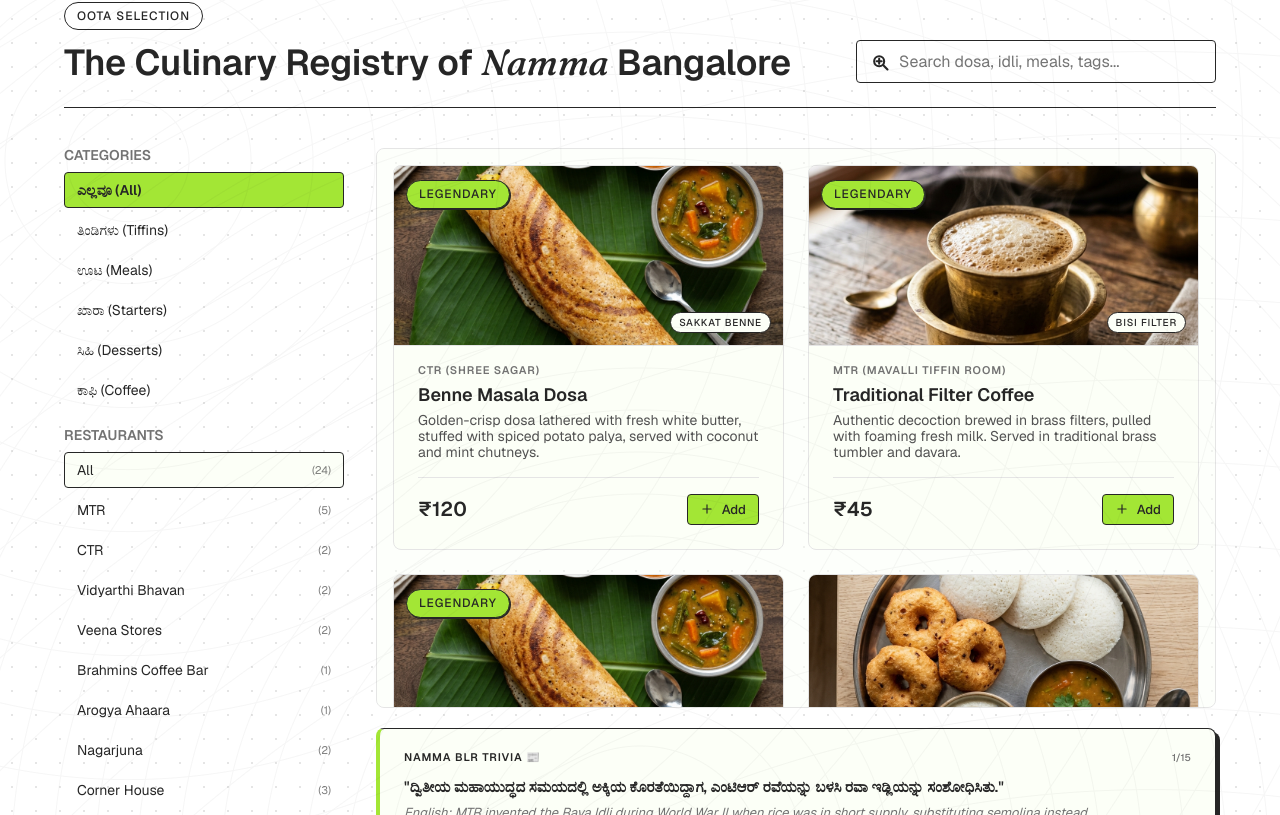
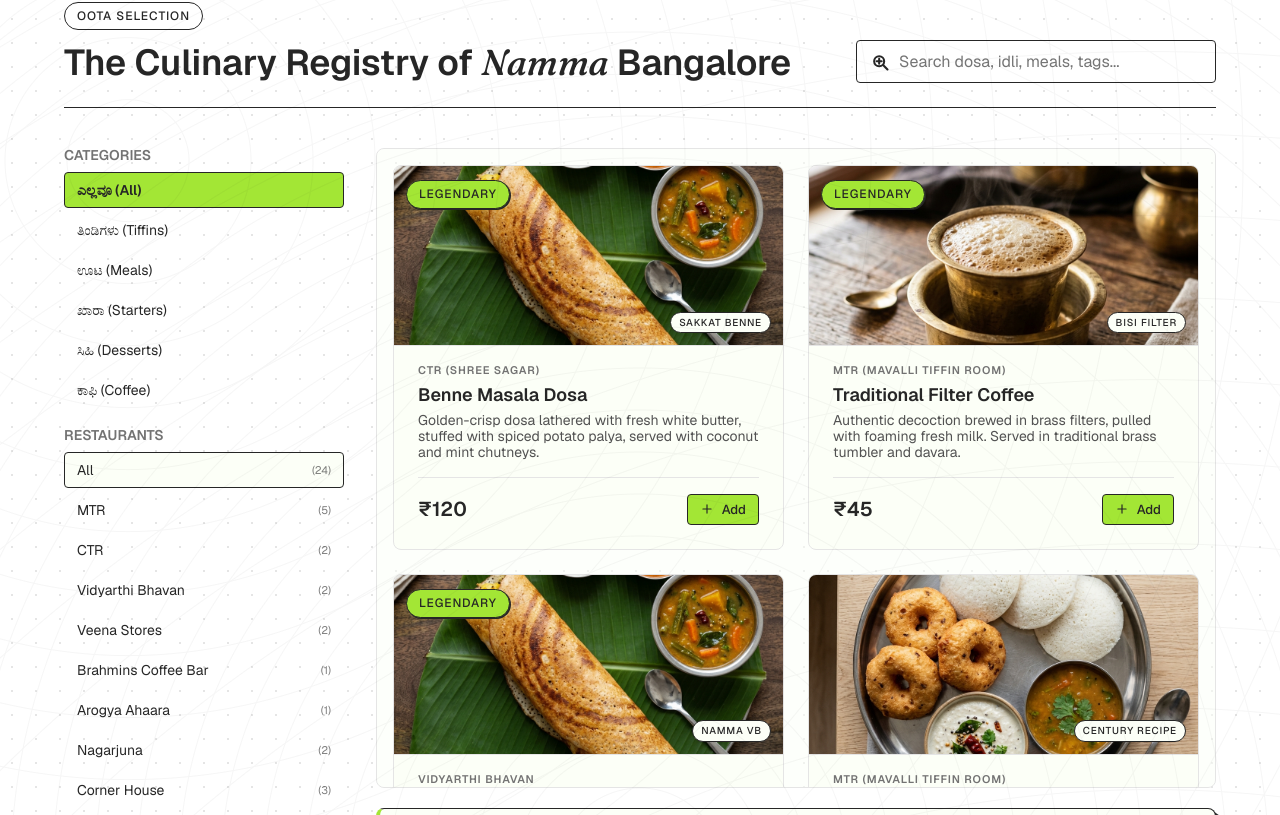
Before and after one commit to Manojkumars-dev/Food-delivery, a React (Vite) app: page / in a window 1280 px wide. Shown: the part 905-1720 px from the top of the page. Built offline with nearby package versions, Linux system fonts and the light colour scheme.

Commit message:
style: stretch product display container further down to minHeight: 640px and height: calc(100vh - 160px)

```diff
--- a/src/App.jsx
+++ b/src/App.jsx
@@ -1074,8 +1074,8 @@
             ) : (
               <>
                 <div className="custom-scrollbar" style={{
-                  height: 'calc(100vh - 240px)',
-                  minHeight: '560px',
+                  height: 'calc(100vh - 160px)',
+                  minHeight: '640px',
                   overflowY: 'auto',
                 padding: '16px',
                 border: '1px solid var(--color-rule)',
```
